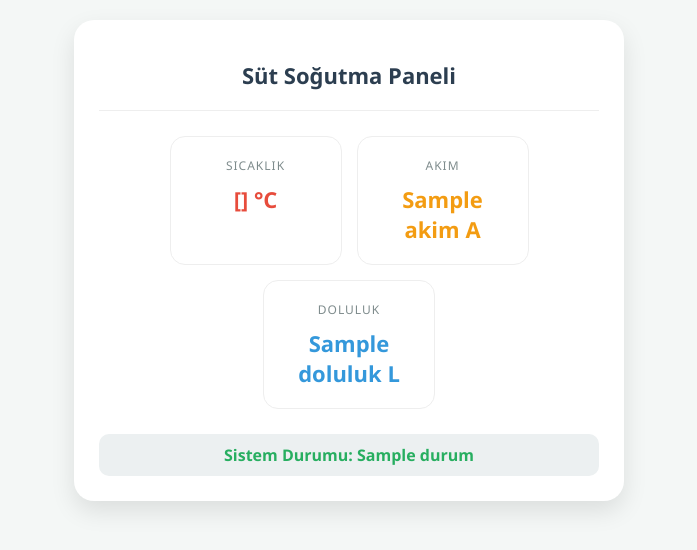
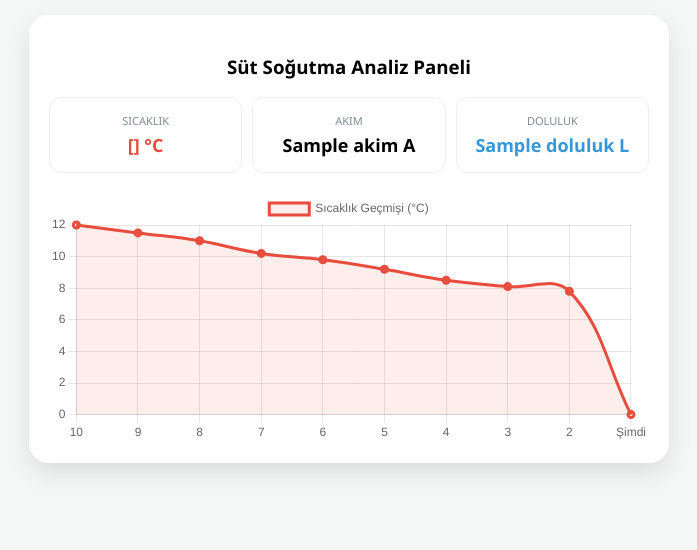
Before and after one commit to hamzatalhaakdeniz207-ux/sut-takip, a Flask app: template templates/index.html in a window 1280 px wide. Shown: the top 550 px of the page, without its empty margins (291-988 px from the left). Run offline with Flask 3, Linux system fonts and the light colour scheme; the template is opened without the code that fills it: most values are stand-ins (such as "Sample title", 1, 10 or a date in 2020).

Commit message:
Update index.html

```diff
--- a/templates/index.html
+++ b/templates/index.html
@@ -5,61 +5,68 @@
     <meta name="viewport" content="width=device-width, initial-scale=1.0">
     <title>Süt Tankı İzleme Sistemi</title>
 
-    <link rel="icon" type="image/png" href="https://raw.githubusercontent.com/hamzatalhaakdeniz207-ux/sut-takip/main/logo.png">
-    <link rel="apple-touch-icon" href="https://raw.githubusercontent.com/hamzatalhaakdeniz207-ux/sut-takip/main/logo.png">
-    <link rel="apple-touch-icon" sizes="180x180" href="https://raw.githubusercontent.com/hamzatalhaakdeniz207-ux/sut-takip/main/logo.png">
-
-    <meta name="apple-mobile-web-app-capable" content="yes">
-    <meta name="apple-mobile-web-app-status-bar-style" content="black-translucent">
-    <meta name="apple-mobile-web-app-title" content="Süt Takip">
+    <script src="https://cdn.jsdelivr.net/npm/chart.js"></script>
 
     <style>
-        body { font-family: 'Segoe UI', sans-serif; background-color: #f4f7f6; text-align: center; padding: 20px; margin: 0; }
-        .konteyner { max-width: 500px; margin: auto; background: white; padding: 25px; border-radius: 20px; box-shadow: 0 10px 25px rgba(0,0,0,0.1); }
-        h1 { color: #2c3e50; font-size: 22px; margin-bottom: 20px; }
-        .kart-grubu { display: flex; flex-wrap: wrap; justify-content: center; gap: 15px; }
-        .kart { background: #fff; border: 1px solid #eee; border-radius: 15px; padding: 20px; width: 130px; }
-        .etiket { font-size: 12px; color: #7f8c8d; text-transform: uppercase; letter-spacing: 1px; }
-        .deger { font-size: 22px; font-weight: bold; margin-top: 10px; }
+        body { font-family: 'Segoe UI', sans-serif; background-color: #f4f7f6; text-align: center; padding: 15px; margin: 0; }
+        .konteyner { max-width: 600px; margin: auto; background: white; padding: 20px; border-radius: 20px; box-shadow: 0 10px 25px rgba(0,0,0,0.1); }
+        .kart-grubu { display: flex; justify-content: space-around; gap: 10px; margin-bottom: 20px; }
+        .kart { background: #fff; border: 1px solid #eee; border-radius: 12px; padding: 15px; flex: 1; }
+        .etiket { font-size: 11px; color: #7f8c8d; text-transform: uppercase; }
+        .deger { font-size: 18px; font-weight: bold; margin-top: 5px; }
         .sicaklik { color: #e74c3c; }
-        .akim { color: #f39c12; }
-        .miktar { color: #3498db; }
-        .durum-cubugu { margin-top: 25px; padding: 10px; border-radius: 10px; background: #ecf0f1; color: #27ae60; font-weight: bold; }
-        <link rel="manifest" href="/manifest.json">
+        canvas { margin-top: 20px; max-height: 250px; }
     </style>
 
     <script>
-        // Sayfayı senin ayarladığın gibi 2500ms (2.5 saniye) aralıkla yeniler
-        setInterval(function(){
-            location.reload();
-        }, 2500);
+        // Sayfayı 2.5 saniyede bir yeniler
+        setInterval(function(){ location.reload(); }, 2500);
     </script>
 </head>
 <body>
     <div class="konteyner">
-        <h1>Süt Soğutma Paneli</h1>
-        <hr style="border: 0; border-top: 1px solid #eee; margin-bottom: 25px;">
+        <h3>Süt Soğutma Analiz Paneli</h3>
 
         <div class="kart-grubu">
             <div class="kart">
                 <div class="etiket">Sıcaklık</div>
                 <div class="deger sicaklik">{{ data.sicaklik }} °C</div>
             </div>
-
             <div class="kart">
                 <div class="etiket">Akım</div>
-                <div class="deger akim">{{ data.akim }} A</div>
+                <div class="deger">{{ data.akim }} A</div>
             </div>
-
             <div class="kart">
                 <div class="etiket">Doluluk</div>
-                <div class="deger miktar">{{ data.doluluk }} L</div>
+                <div class="deger" style="color:#3498db">{{ data.doluluk }} L</div>
             </div>
         </div>
 
-        <div class="durum-cubugu">
-            Sistem Durumu: {{ data.durum }}
-        </div>
+        <canvas id="sicaklikGrafik"></canvas>
     </div>
+
+    <script>
+        // Bu kısım Flask'tan gelen geçmiş verileri grafiğe döker
+        const ctx = document.getElementById('sicaklikGrafik').getContext('2d');
+        const sicaklikGrafik = new Chart(ctx, {
+            type: 'line',
+            data: {
+                labels: ['10', '9', '8', '7', '6', '5', '4', '3', '2', 'Şimdi'],
+                datasets: [{
+                    label: 'Sıcaklık Geçmişi (°C)',
+                    data: [12, 11.5, 11, 10.2, 9.8, 9.2, 8.5, 8.1, 7.8, {{ data.sicaklik }}],
+                    borderColor: '#e74c3c',
+                    backgroundColor: 'rgba(231, 76, 60, 0.1)',
+                    borderWidth: 3,
+                    fill: true,
+                    tension: 0.4
+                }]
+            },
+            options: {
+                responsive: true,
+                scales: { y: { beginAtZero: false } }
+            }
+        });
+    </script>
 </body>
 </html>
```
